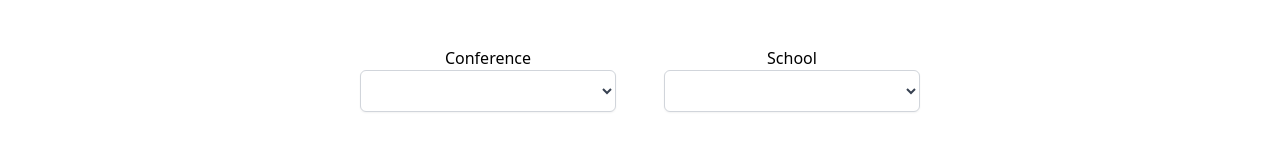
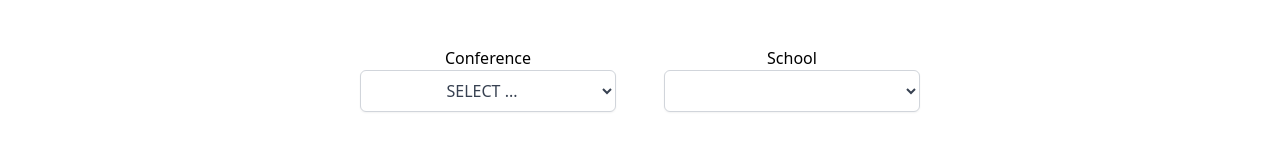
Before and after one commit to MrButak/college-wrestling, a Vue app in the folder frontend/: page / in a window 1280 px wide. Shown: the part 148-306 px from the top of the page. Built offline with nearby package versions, Linux system fonts and the light colour scheme; what tw-elements would draw is missing.

Commit message:
Computed property updates

```diff
--- a/frontend/src/components/home/HomeSelect.vue
+++ b/frontend/src/components/home/HomeSelect.vue
@@ -14,9 +14,9 @@
 
         <div class="flex flex-col">
             <text>Conference</text>
-            <select v-model="conference" class="text-center block w-32 sm:w-64 text-gray-700 py-2 px-3 border border-gray-300 bg-white rounded-md shadow-sm focus:outline-none focus:ring-primary-500 focus:border-primary-500">
-                <option v-bind:value="key" v-for="(value, key) in conAndSchObject">
-                    {{ key.toUpperCase() }}
+            <select v-model="conference" class="text-center uppercase block w-32 sm:w-64 text-gray-700 py-2 px-3 border border-gray-300 bg-white rounded-md shadow-sm focus:outline-none focus:ring-primary-500 focus:border-primary-500">
+                <option v-for="c in conferences">
+                    {{ c }}
                 </option>
             </select>
         </div>
@@ -25,7 +25,7 @@
             <text>School</text>
             <select v-model="school" class="text-center block w-32 sm:w-64 text-gray-700 py-2 px-3 border border-gray-300 bg-white rounded-md shadow-sm focus:outline-none focus:ring-primary-500 focus:border-primary-500">
                 <option v-if="!displaySchools" value="" selected>Schools</option>
-                <option v-if="displaySchools" v-for="sch in conAndSchObject[conference]">
+                <option v-if="displaySchools" v-for="sch in schools">
                     {{ sch }}
                 </option>
             </select>
@@ -50,13 +50,15 @@ import axios from 'axios';
 import Schedule from './Schedule.vue';
 
 
-let conference = ref();
+let conference = ref('Select ...');
 let school = ref();
 
 let displaySchools = computed(() => {
     return conference.value ? true: false;
 });
 
+let conferences = computed(() => Object.keys(conAndSchObject));
+let schools = computed(() => conAndSchObject[conference.value]);
 
 // to call functions in Schedule.vue component
 let scheduleComponent = ref(Schedule);
@@ -65,6 +67,7 @@ defineExpose({
  });
 
 let conAndSchObject = {
+		'Select ...': ['Select a school...'],
         bigten: ['Illinois', 'Indiana', 'University of Iowa', 'Maryland', 'University of Michigan', 'Michigan State University', 'University of Minnesota', 'Nebraska', 'Northwestern University', 'Ohio State University', 'Penn State', 'Purdue University', 'Rutgers', 'Wisconsin'],
         big12: ['Iowa State University', 'University of Missouri', 'North Dakota State University', 'University of Northern Colorado', 'University of Northern Iowa', 'Oklahoma State', 'South Dakota State University', 'Air Force', 'Utah Valley University', 'West Virginia University', 'University of Wyoming', 'University of Oklahoma'],
         acc: ['Duke University', 'NC State', 'North Carolina', 'University of Pittsburgh', 'University of Virginia', 'Virginia Tech'],
```
